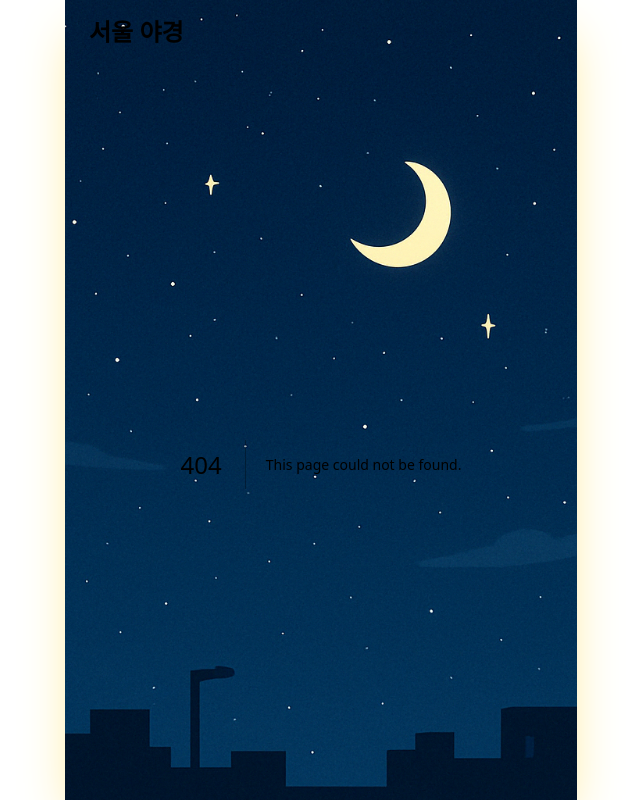
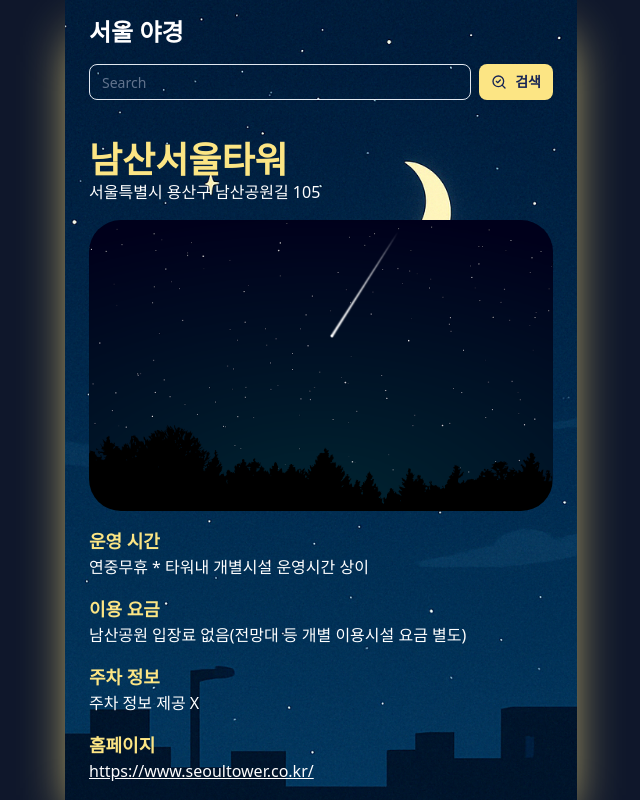
Before and after one commit to kimsyul/nighti, a Next.js app: page /spot/1 in a window 1280 px wide. Before the commit this address had no page. Shown: the whole page, without its empty margins (319-959 px from the left). Built offline with nearby package versions, Linux system fonts and the light colour scheme.

Commit message:
feat : 명소 상세페이지 UI 1차 완성

```diff
--- /dev/null
+++ b/src/app/spot/[id]/page.tsx
@@ -0,0 +1,102 @@
+import { Accordion, AccordionContent, AccordionItem, AccordionTrigger } from '@/components/ui/accordion';
+import { Button } from '@/components/ui/button';
+import { Bus, TrainFront } from 'lucide-react';
+import Image from 'next/image';
+
+const mockData = {
+  lo: '126.987867837993',
+  tel_no: '02-3455-9277, 9288',
+  bus: '남산순환버스 01A번, 01B번 이용  * 남산공원 생태 환경 보호 일환으로 승용차량 통행 제한',
+  contents:
+    '남산서울타워는 효율적인 방송전파 송수신과 한국의 전통미를 살린 관광 전망시설의 기능을 겸비한 국내 최초의 종합전파 탑으로 방송문화와 관광산업의 미래를 위해 건립되었습니다. 세계 유명한 종합 탑들이 그 나라 또는 그 도시의 상징적인 존재가 된 것처럼 남산서울타워 역시 지난 40여 년간 대한민국의 대표적인 관광지이자 서울의 상징물 역할을 해왔습니다. 남산서울타워는 서울 시내 전 지역에서 바라보이는 탑의 높이와 독특한 구조, 형태 등으로 인하여 시민의 관심과 사랑의 대상이 되었고, 내외국인들이 즐겨 찾는 제1의 관광 명소로서의 위치를 확고히 하고 있습니다. 최근에는 한류 바람을 몰고 온 각종 예능, 드라마의 촬영지로 이름이 높아지면서 내외국인 관광객들이 발길이 끊이지 않는 곳입니다.(출처 : 남산서울타워 홈페이지) 전망대 뿐만 아니라 남산공원에서 산책하면서, 남산케이블카를 이용하면서, 남산둘레길 트레킹하면서 서울의 야경도 다양하게 감상할 수 있습니다.',
+  operating_time: '연중무휴 * 타워내 개별시설 운영시간 상이',
+  addr: '서울특별시 용산구 남산공원길 105',
+  subject_cd: '문화/체육',
+  reg_date: 1717513200000,
+  url: 'https://www.seoultower.co.kr/',
+  free_yn: '무료',
+  entry_fee: '남산공원 입장료 없음(전망대 등 개별 이용시설 요금 별도)',
+  num: 1,
+  title: '남산서울타워',
+  subway: '지하철 4호선 회현역 3번 출구 도보 이용',
+  mod_date: 1719215999000,
+  la: '37.5511225714939',
+  parking_info: null,
+};
+
+export default function Page() {
+  return (
+    <div className="flex flex-col gap-4">
+      <section>
+        <h1 className="text-accent font-bold text-4xl">{mockData.title}</h1>
+        <span>{mockData.addr}</span>
+      </section>
+      <Image src={'/shooting-star.png'} alt="남산 타워" width={1} height={1} className="w-full rounded-4xl" />
+      <section className="flex flex-col gap-4 pb-10 border-b-2 border-dashed border-accent">
+        <div className="flex flex-col">
+          <span className="text-accent font-bold text-lg">운영 시간</span>
+          <span>{mockData.operating_time}</span>
+        </div>
+        <div className="flex flex-col">
+          <span className="text-accent font-bold text-lg">이용 요금</span>
+          <span>{mockData.entry_fee ?? mockData.free_yn}</span>
+        </div>
+        <div className="flex flex-col">
+          <span className="text-accent font-bold text-lg">주차 정보</span>
+          <span>{mockData.parking_info ?? '주차 정보 제공 X'}</span>
+        </div>
+        {mockData.url && (
+          <div className="flex flex-col">
+            <span className="text-accent font-bold text-lg">홈페이지</span>
+            <a href={mockData.url} target="_blank" rel="noopener noreferrer" className="underline">
+              {mockData.url}
+            </a>
+          </div>
+        )}
+        {mockData.tel_no && (
+          <div className="flex flex-col">
+            <span className="text-accent font-bold text-lg">문의</span>
+            <span>{mockData.tel_no}</span>
+          </div>
+        )}
+        <div className="flex flex-col">
+          <span className="text-accent font-bold text-lg">오시는 길</span>
+          <div className="flex flex-col gap-1">
+            {mockData.subway && (
+              <div className="flex gap-2">
+                <TrainFront size={20} />
+                <span className="flex-1">{mockData.subway}</span>
+              </div>
+            )}
+            {mockData.bus && (
+              <div className="flex gap-2">
+                <Bus size={20} />
+                <span className="flex-1">{mockData.bus}</span>
+              </div>
+            )}
+            <div className="flex gap-2 mt-2 justify-center">
+              <Button variant="outline" className="w-40 font-bold">
+                <a href={`https://map.naver.com/p/search/${mockData.addr}`} target="_blank" rel="noopener noreferrer">
+                  네이버 지도
+                </a>
+              </Button>
+              <Button variant="outline" className="w-40 font-bold">
+                <a
+                  href={`https://map.kakao.com/?map_type=TYPE_MAP&q=${mockData.addr}`}
+                  target="_blank"
+                  rel="noopener noreferrer">
+                  카카오 맵
+                </a>
+              </Button>
+            </div>
+          </div>
+        </div>
+      </section>
+
+      <div className="flex flex-col pb-10">
+        <span className="text-accent font-bold text-lg">소개</span>
+        <p className="leading-relaxed text-justify text-sm">{mockData.contents}</p>
+      </div>
+    </div>
+  );
+}
--- /dev/null
+++ b/src/app/spot/layout.tsx
@@ -0,0 +1,19 @@
+import { Button } from '@/components/ui/button';
+import { Input } from '@/components/ui/input';
+import { SearchCheck } from 'lucide-react';
+import { ReactNode } from 'react';
+
+export default function Layout({ children }: { children: ReactNode }) {
+  return (
+    <>
+      <div className="flex w-full items-center gap-2 mb-10">
+        <Input type="search" placeholder="Search" />
+        <Button type="submit" variant="accent" className="font-bold">
+          <SearchCheck size={20} />
+          검색
+        </Button>
+      </div>
+      {children}
+    </>
+  );
+}
--- /dev/null
+++ b/src/app/spot/page.tsx
@@ -0,0 +1,3 @@
+export default function Page() {
+  return <div></div>;
+}
--- /dev/null
+++ b/src/components/ui/accordion.tsx
@@ -0,0 +1,51 @@
+'use client';
+
+import * as React from 'react';
+import * as AccordionPrimitive from '@radix-ui/react-accordion';
+import { ChevronDownIcon } from 'lucide-react';
+
+import { cn } from '@/lib/utils';
+
+function Accordion({ ...props }: React.ComponentProps<typeof AccordionPrimitive.Root>) {
+  return <AccordionPrimitive.Root data-slot="accordion" {...props} />;
+}
+
+function AccordionItem({ className, ...props }: React.ComponentProps<typeof AccordionPrimitive.Item>) {
+  return (
+    <AccordionPrimitive.Item
+      data-slot="accordion-item"
+      className={cn('border-b last:border-b-0', className)}
+      {...props}
+    />
+  );
+}
+
+function AccordionTrigger({ className, children, ...props }: React.ComponentProps<typeof AccordionPrimitive.Trigger>) {
+  return (
+    <AccordionPrimitive.Header className="flex">
+      <AccordionPrimitive.Trigger
+        data-slot="accordion-trigger"
+        className={cn(
+          'focus-visible:border-ring focus-visible:ring-ring/50 flex flex-1 items-start justify-between gap-4 rounded-md py-4 text-left text-sm font-medium transition-all outline-none hover:underline focus-visible:ring-[3px] disabled:pointer-events-none disabled:opacity-50 [&[data-state=open]>svg]:rotate-180',
+          className
+        )}
+        {...props}>
+        {children}
+        <ChevronDownIcon className="text-muted-foreground pointer-events-none size-4 shrink-0 translate-y-0.5 transition-transform duration-200" />
+      </AccordionPrimitive.Trigger>
+    </AccordionPrimitive.Header>
+  );
+}
+
+function AccordionContent({ className, children, ...props }: React.ComponentProps<typeof AccordionPrimitive.Content>) {
+  return (
+    <AccordionPrimitive.Content
+      data-slot="accordion-content"
+      className="data-[state=closed]:animate-accordion-up data-[state=open]:animate-accordion-down overflow-hidden text-sm"
+      {...props}>
+      <div className={cn('pt-0 pb-4', className)}>{children}</div>
+    </AccordionPrimitive.Content>
+  );
+}
+
+export { Accordion, AccordionItem, AccordionTrigger, AccordionContent };
```
Also changed, not shown: 1 other file (tests, documents, lock files or other folders).
